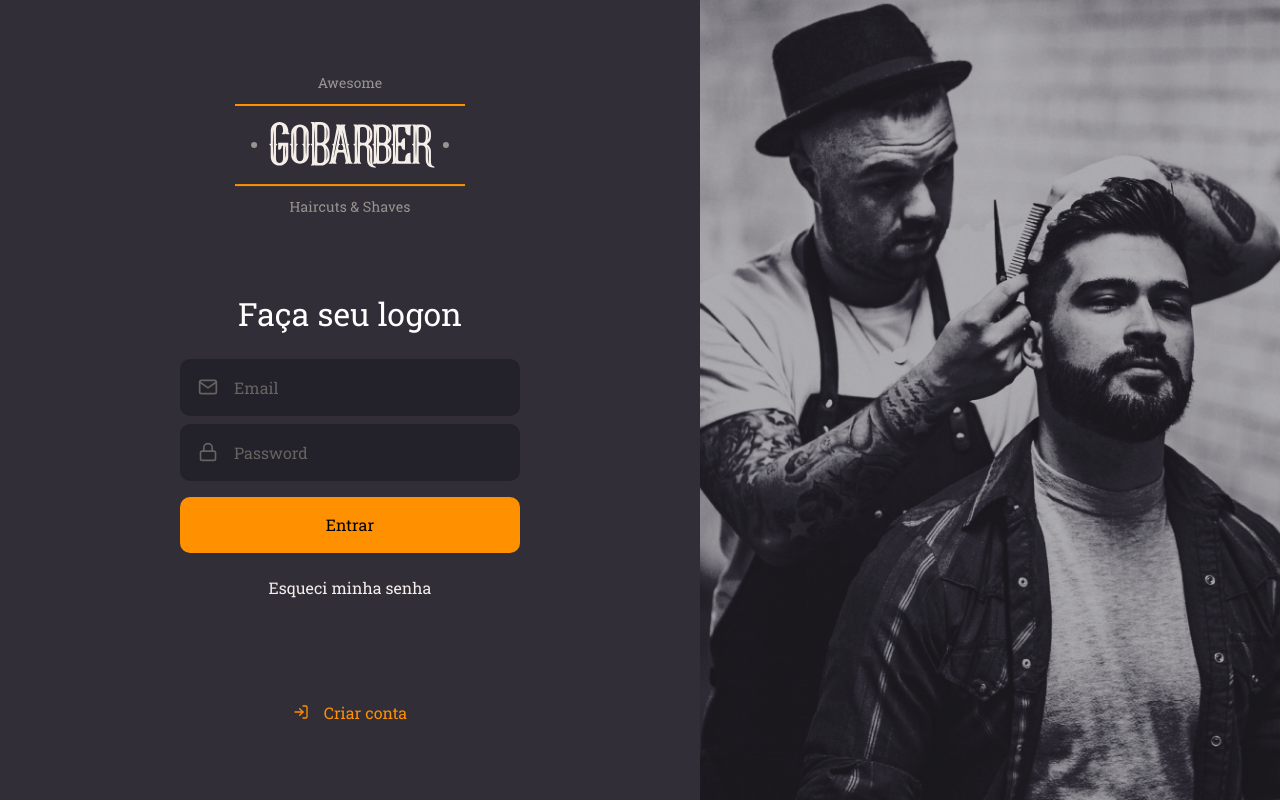
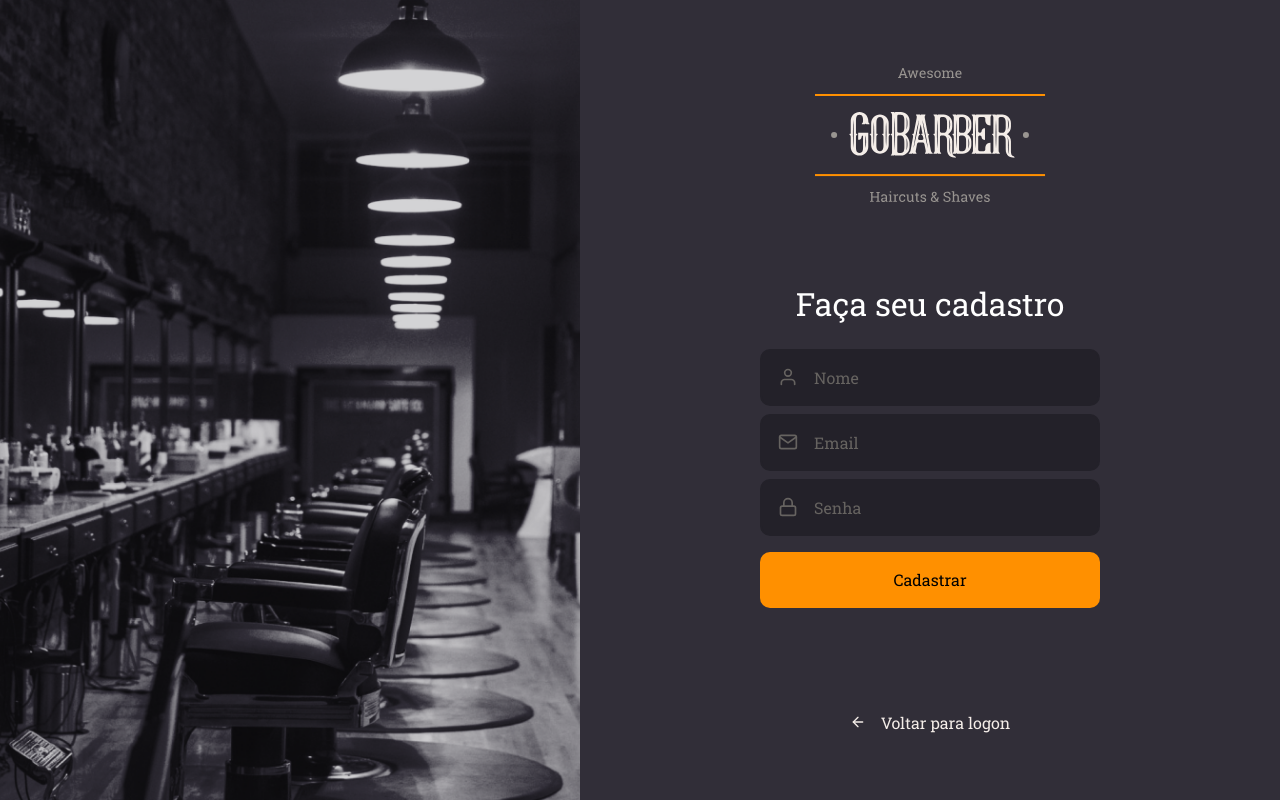
Before and after one commit to lucaspaulodev/GoBarber, a React (Create React App) app: page / in a window 1280 px wide. Built offline with nearby package versions, Linux system fonts and the light colour scheme.

Commit message:
SignUp Page

```diff
--- a/src/App.tsx
+++ b/src/App.tsx
@@ -1,10 +1,11 @@
 import React from 'react';
 import GlobalStyle from './styles/global'
-import SignIn from './pages/Signin';
+// import SignIn from './pages/Signin';
+import SignUp from './pages/SignUp';
 
 const App: React.FC = () => (
   <>
-  <SignIn/>
+  <SignUp/>
   <GlobalStyle/>
   </>
 );
--- /dev/null
+++ b/src/pages/SignUp/index.tsx
@@ -0,0 +1,34 @@
+import React from 'react';
+import { FiMail, FiUser, FiArrowLeft, FiLock } from 'react-icons/fi'
+
+
+import { Container, Content, Background } from './styles'
+import logoImg from '../../assets/logo.svg'
+
+import Button from '../../components/Button'
+import Input from '../../components/Input'
+
+const SignUp: React.FC = () => (
+    <Container>
+        <Background/>
+        <Content>
+            <img src={logoImg} alt="GoBarber"/>
+
+            <form>
+                <h1>Faça seu cadastro</h1>
+
+                <Input name="email" icon={FiUser} placeholder="Nome"/>
+                <Input name="email" icon={FiMail} placeholder="Email"/>
+                <Input name="password" icon={FiLock} type="password" placeholder="Senha"/>
+                <Button type="submit">Cadastrar</Button>
+            </form>
+            <a href="login">
+                <FiArrowLeft/>
+                Voltar para logon
+            </a>
+
+        </Content>
+    </Container>
+);
+
+export default SignUp;
--- /dev/null
+++ b/src/pages/SignUp/styles.ts
@@ -0,0 +1,64 @@
+import styled from 'styled-components'
+import {shade} from 'polished'
+import signUpBackgroundImg from '../../assets/sign-up-background.png'
+
+export const Container = styled.div`
+    height: 100vh;
+    display: flex;
+    align-items: stretch;
+`;
+
+export const Content = styled.div`
+    display: flex;
+    flex-direction: column;
+    align-items: center;
+    place-content: center;
+    width: 100%;
+    max-width: 700px;
+
+    form{
+        margin: 80px 0;
+        width: 340px;
+        text-align: center;
+
+        h1{
+            margin-bottom: 24px;
+        }
+
+        a{
+            color: #f4ede8;
+            display: block;
+            margin-top: 24px;
+            text-decoration: none;
+            transition: color 0.2s;
+
+            &:hover {
+                color: ${shade(0.2, '#f4ede8')}
+            }
+        }
+    }
+
+    > a{
+        color: #f4ede8;
+        display: block;
+        margin-top: 24px;
+        text-decoration: none;
+        transition: color 0.2s;
+        display: flex;
+        align-items: center;
+
+        svg {
+            margin-right: 15px;
+        }
+
+        &:hover{
+            color: ${shade(0.2, '#f4ede8')};
+        }
+    }
+`;
+
+export const Background = styled.div`
+    flex:1;
+    background: url(${signUpBackgroundImg}) no-repeat center;
+    background-size: cover;
+`;
```
Also changed, not shown: src/assets/sign-up-background.png (added).
